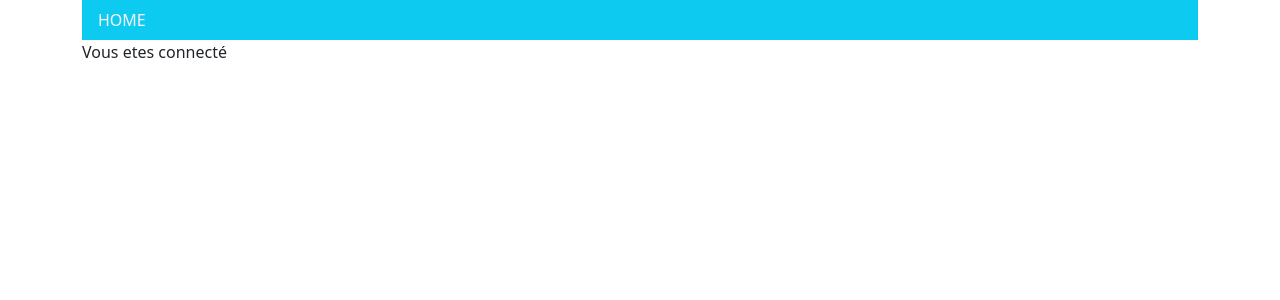
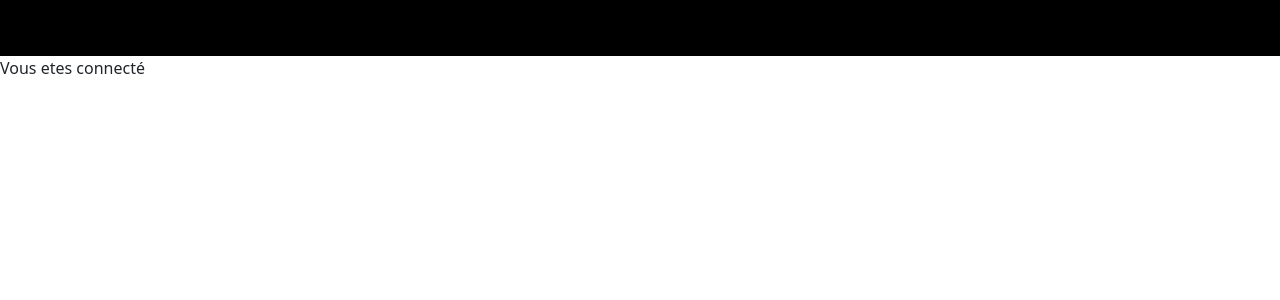
Before and after one commit to Amazigh0895/LITRevu, a Django app: page /blog/home/ in a window 1280 px wide. Shown: the top 300 px of the page. Run offline with Django 4.2, Linux system fonts and the light colour scheme; the visitor is signed in with stand-in values (Sample User, id 1); some libraries are stand-ins or nearby versions.

Commit message:
ajout des pages de mon blog

```diff
--- a/blog/templates/blog/home.html
+++ b/blog/templates/blog/home.html
@@ -1,4 +1,4 @@
-{% extends 'authentification/master.html' %}
+{% extends 'blog/master.html' %}
 {% block title %}Mon blog{% endblock title %}
 {% block content %}
 <p>Vous etes connecté</p>
--- a/blog/templates/blog/master.html
+++ b/blog/templates/blog/master.html
@@ -1,22 +1,39 @@
 {% load static %}
-
 <!DOCTYPE html>
 <html lang="en">
 <head>
     <meta charset="UTF-8">
     <meta name="viewport" content="width=device-width, initial-scale=1.0">
-    <link rel="stylesheet" href="{% static 'blog/styles.css' %}"/>
     <title>{% block title %}{% endblock title %}</title>
+    {% load bootstrap5 %}
+    {% bootstrap_css %}
+    {% bootstrap_javascript %}
 </head>
 <body>
-
-    {% block content %}{% endblock %}
-
-    {% if user.is_authenticated %}
-    <p>Vous etes connecté en tant que {{ request.user}} .<a href="{% url 'logout-user' %}"> Se deconnecter</a></p>
+    <nav class="navbar navbar-expand-lg bg-black">
+        <div class="container-fluid">
+          <a class="navbar-brand" href="#">LITReview</a>
+          <button class="navbar-toggler" type="button" data-bs-toggle="collapse" data-bs-target="#navbarNavAltMarkup" aria-controls="navbarNavAltMarkup" aria-expanded="false" aria-label="Toggle navigation">
+            <span class="navbar-toggler-icon"></span>
+          </button>
+          <div class="collapse navbar-collapse" id="navbarNavAltMarkup">
+            <div class="navbar-nav">
+              <a class="nav-link active" aria-current="page" href="#">Flux</a>
+              <a class="nav-link" href="#">Posts</a>
+              <a class="nav-link" href="#">Abonnements</a>
+              {% if user.is_authenticated %}
+              <a class="nav-link " href="{% url 'logout-user' %}">Se déconnecter</a>
+              {% endif %}
+            </div>
+          </div>
+        </div>
+      </nav>
 
 
-    {% endif %}
+      {% block content %}
+      {% endblock %}
+
+
 
 </body>
 </html>
```
Also changed, not shown: blog/templates/blog/abonnements.html (added), blog/templates/blog/flux.html (added), blog/templates/blog/posts.html (added).
